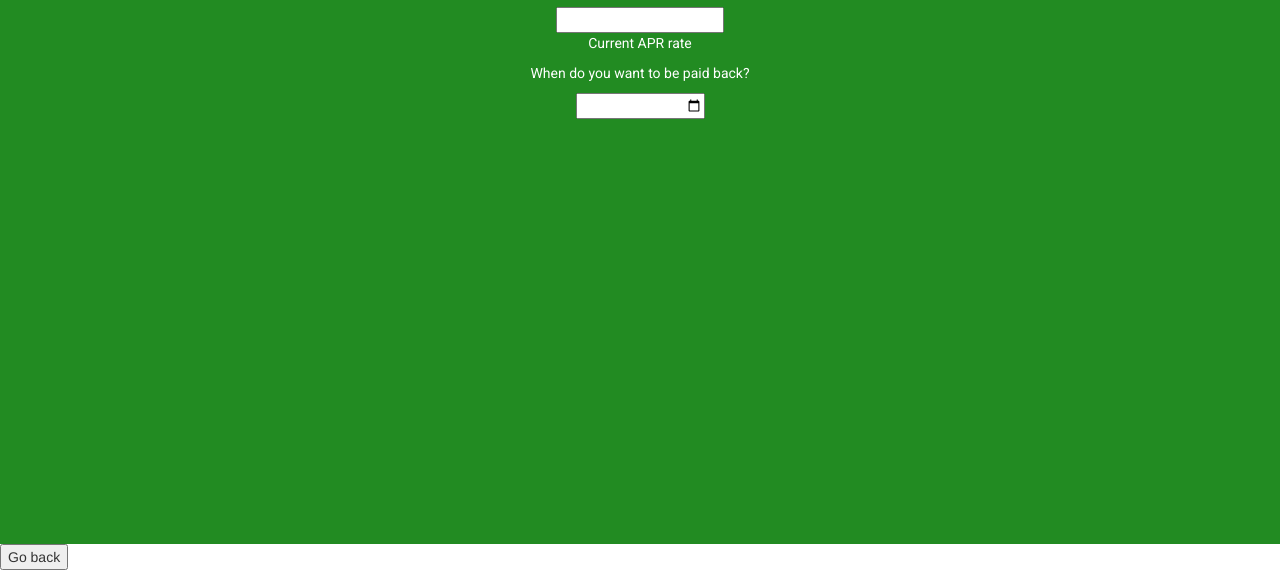
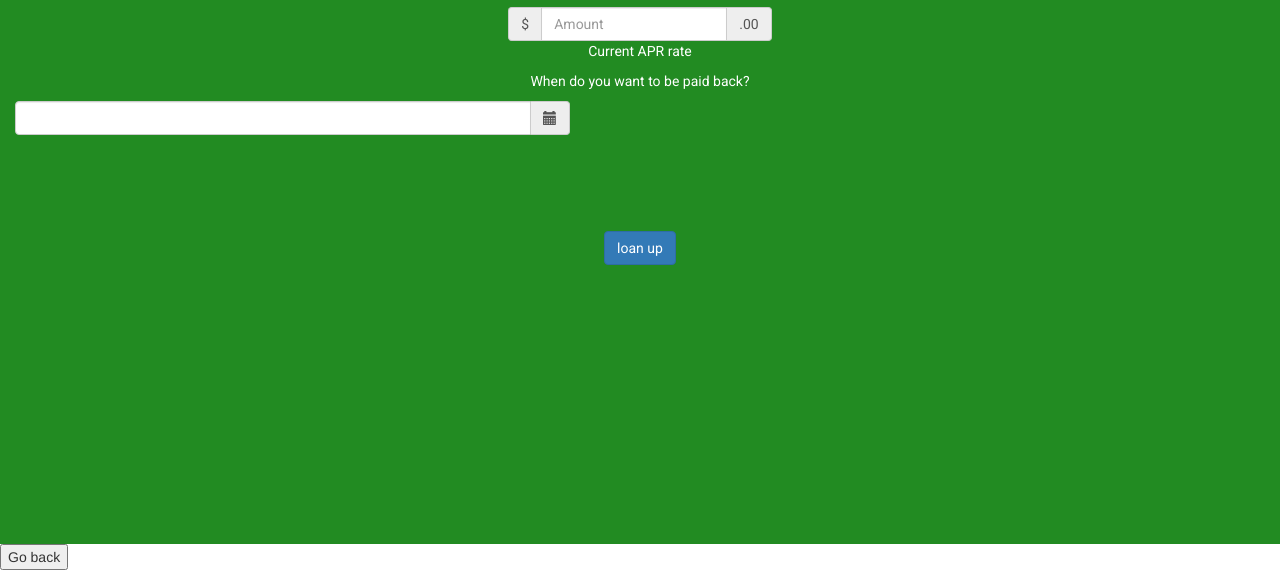
Before and after one commit to aschwizzy710/spotme, a website: page public/html/index.html in a window 1280 px wide. Both pictures are taken after a click on the button "Loan". Shown: the part 256-826 px from the top of the page. Drawn offline with nearby package versions, Linux system fonts and the light colour scheme; files that its build step writes are made by us from their sources; files whose address does not match are found by name.

Commit message:
added amoun and date input fields

```diff
--- a/public/html/index.html
+++ b/public/html/index.html
@@ -40,13 +40,36 @@
         <div id='loanview' class='copy text-center' ng-hide='!loan'>
           <h2>Load money</h2>
 
-          <input type="number" name='currency'>
-
+          <form class="form-inline">
+            <div class="form-group">
+              <label class="sr-only">Amount (in dollars)</label>
+              <div class="input-group">
+                <div class="input-group-addon">$</div>
+                <input type="number" name='quantity' min='1' class="form-control" id="exampleInputAmount" placeholder="Amount">
+                <div class="input-group-addon">.00</div>
+              </div>
+            </div>
+          </form>
           <p>Current APR rate {{contract.upr}}</p>
 
           <p>When do you want to be paid back?</p>
-          <input type="date" name='bday'>
 
+          <div class="container">
+              <div class="col-sm-6" style="height:130px;">
+                  <div class="form-group">
+                      <div class='input-group date' id='datetimepicker11'>
+                          <input type='text' class="form-control" />
+                          <span class="input-group-addon">
+                              <span class="glyphicon glyphicon-calendar">
+                              </span>
+                          </span>
+                      </div>
+                  </div>
+              </div>
+
+          </div>
+
+          <button type="submit" class="btn btn-primary">loan up</button>
         </div>
 
 
--- a/public/js/controllers/main.controller.js
+++ b/public/js/controllers/main.controller.js
@@ -38,6 +38,11 @@ $(window).on('load', function () {
     AOS.refresh();
 });
 
+$(function () {
+    $('#datetimepicker11').datetimepicker({
+        daysOfWeekDisabled: [0, 6]
+    });
+});
 
 
 }());
```
